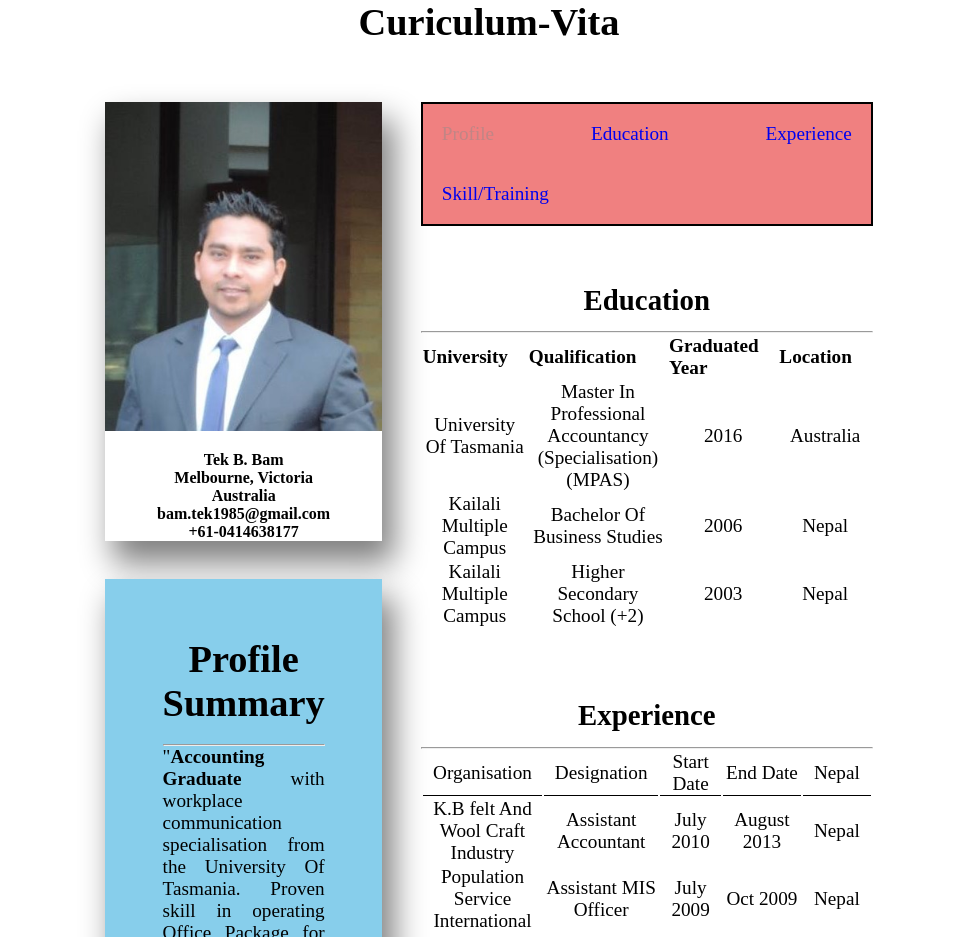
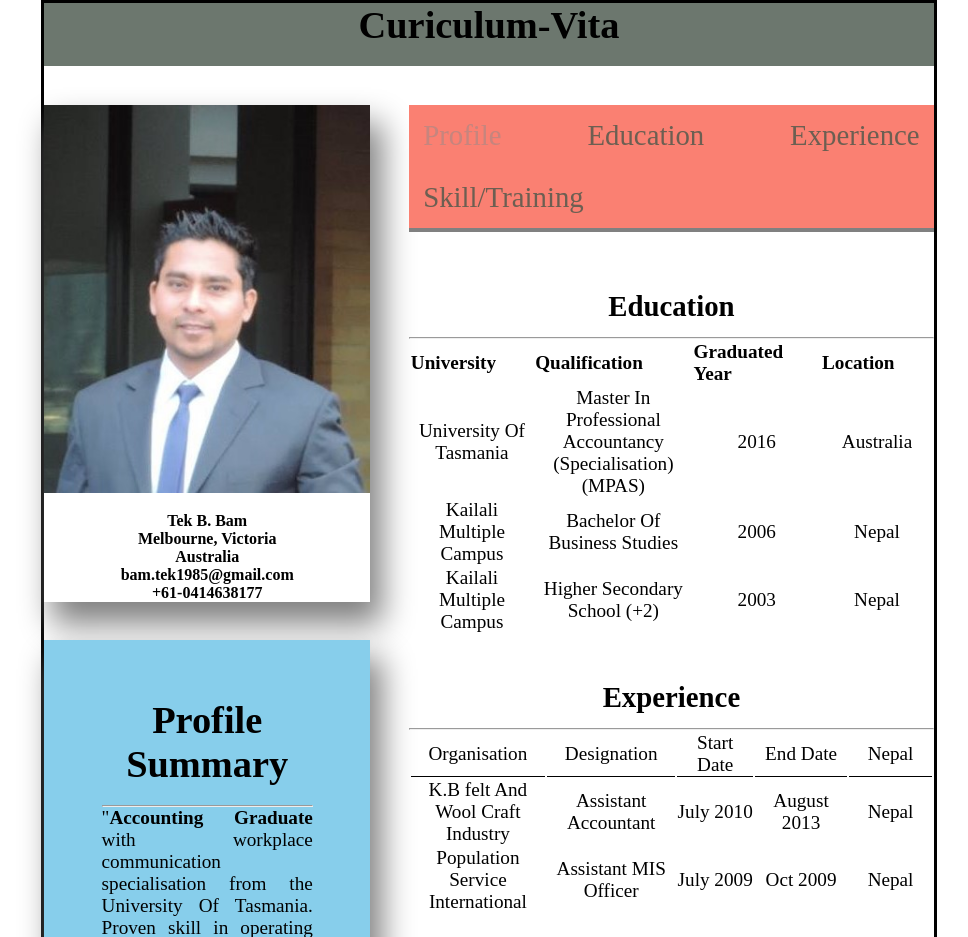
Before and after one commit to tek-edx/profile, a plain HTML site: page index.html in a window 1280 px wide. Shown: the top 937 px of the page, without its empty margins (151-1119 px from the left). Drawn offline with Linux system fonts and the light colour scheme.

Commit message:
Rectify nav background

```diff
--- a/index.css
+++ b/index.css
@@ -9,16 +9,26 @@ body{
     font-size: 1.2rem;
 
 
+    background-position: center;
+    object-fit: cover;
+
+
+
+
+
+
 }
 
 .main-container{
     display:grid;
-    width: 100%;
+    max-width: 90vw;
+    min-width: 400px;
+
     margin: 0 auto;
+    border: solid black 3px;
 
-
-    grid-template-columns: repeat(4,1fr);
-    grid-template-rows: repeat(6,auto);
+    grid-template-columns: repeat(auto-fit , 1fr);
+    grid-template-rows: repeat(auto-fit, 1fr);
     grid-template-areas:
 
     "h h h h"
@@ -33,28 +43,22 @@ body{
 
 
 header{
-
+    background-color: rgba(72, 86, 74, 0.80);
     grid-area: h ;
 
+    max-width: 100%;
     text-align: center;
 }
 
 nav{
     grid-area: n;
+    position:sticky;
+    top: 0px;
+    background-color: salmon;
+    border-bottom: 4px solid gray;
+    justify-content: space-between;
 
-    position:sticky;
-    top:0px;
-    z-index: 2;
-    background:lightcoral;
-
-
-    border: solid 2px black;
-
-
-
-
-
-}
+    }
 
 
 
@@ -64,7 +68,8 @@ nav{
     flex-direction: column;
     box-shadow: 10px 20px 30px 2px gray;
     max-height: auto;
-    min-width: 200px;
+
+
 
 
 
@@ -102,7 +107,7 @@ img{
 .summary{
     grid-area:s;
     background-color:#87CEEB;
-
+    width: 100%;
     box-shadow: 10px 20px 30px 2px gray;
     padding: 3em;
 
@@ -150,15 +155,9 @@ footer  img {
 
 li{
     list-style-type: none;
+    margin: 0.5em;
+    font-size: 1.5em;
 
-
-}
-table{
-
-
-}
-
-table{
 
 
 }
@@ -166,7 +165,7 @@ table{
 
 td{
     text-align: center;
-     width: 100vh;
+     width: 100vw;
 }
 
 
@@ -176,13 +175,8 @@ ul{
     flex-wrap: wrap;
 
 
-
 }
 
-ul > li{
-      margin: 1em;
-
-}
 
 
 footer{
@@ -194,11 +188,14 @@ footer{
 }
 
 a{
-    transition: 1s;
+    transition: 0.5s;
+    color: rgba(72, 86, 74, 0.80)
+
 }
 a:hover,
 a:focus{
-  color: lightblue;
+   color: skyblue;
+  box-shadow: 2px 0px 3px 3px;
 
 
 }
@@ -213,11 +210,11 @@ ul > li:hover{
     height: 50px;
 
 }
-@media (min-width:675px){
+@media (min-width:850px){
     .main-container{
 
-
-        width: 60%;
+        max-width: 70%;
+        min-width: 805px;
 
         margin: 0 auto;
         grid-gap: 2em;
@@ -249,6 +246,12 @@ ul > li:hover{
 }
 
 
+ul{
+    color: black;
+}
 
+li{
+
+}
 
 } ;
```
